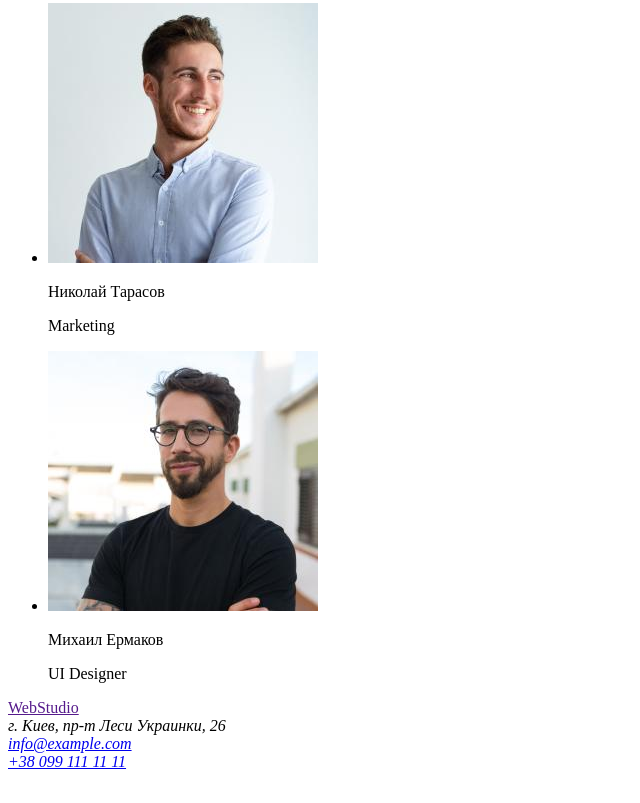
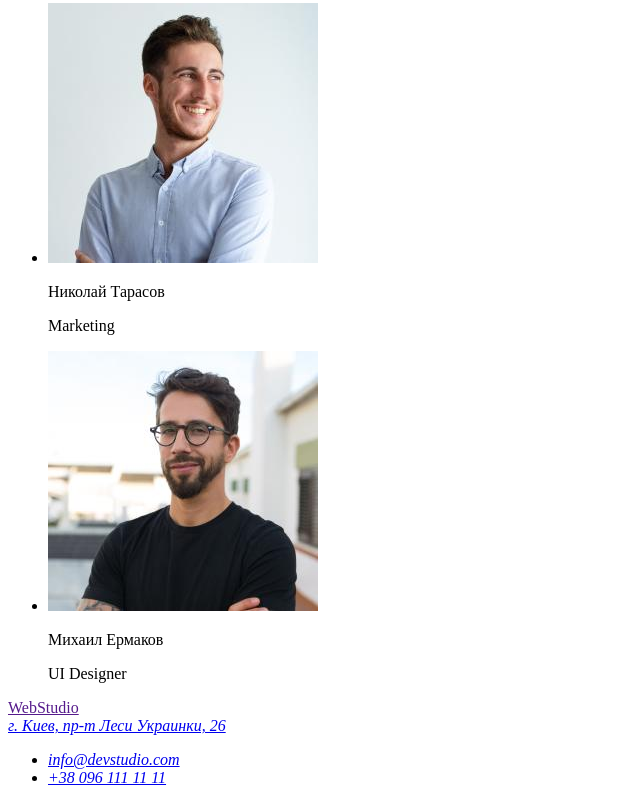
Before and after one commit to Oleh-Halytskyi/goit-markup-hw-01, a plain HTML site: page index.html in a window 1280 px wide. Shown: the part 2266-3069 px from the top of the page, without its empty margins (0-640 px from the left). Before the commit the page ends 3045 px from the top, so only its background shows below. Drawn offline with Linux system fonts and the light colour scheme.

Commit message:
Updates footer

```diff
--- a/index.html
+++ b/index.html
@@ -8,7 +8,7 @@
   </head>
   <body>
     <header>
-      <a href="">WebStudio</a>
+      <a href="/">WebStudio</a>
 
       <nav>
         <ul>
@@ -29,7 +29,7 @@
       <!-- Hero -->
       <section>
         <h1>Эффективные решения для вашего бизнеса</h1>
-        <button>Заказать услугу</button>
+        <button type="button">Заказать услугу</button>
       </section>
 
       <!-- Our advantages -->
@@ -78,7 +78,7 @@
         </ul>
       </section>
 
-      <!-- Our teem -->
+      <!-- Our team -->
       <section>
         <h2>Наша команда</h2>
 
@@ -110,9 +110,13 @@
     <footer>
       <a href="">WebStudio</a>
       <address>
-        г. Киев, пр-т Леси Украинки, 26 <br />
-        <a href="mailto:info@example.com">info@example.com</a> <br />
-        <a href="tel:+380991111111">+38 099 111 11 11</a>
+        <a href="https://goo.gl/maps/GdpmpZJEUeGdeqx7A" target="_blank" rel="noopener noreferrer"
+          >г. Киев, пр-т Леси Украинки, 26</a
+        >
+        <ul>
+          <li><a href="mailto:info@devstudio.com">info@devstudio.com</a></li>
+          <li><a href="tel:+380961111111">+38 096 111 11 11</a></li>
+        </ul>
       </address>
     </footer>
   </body>
```
